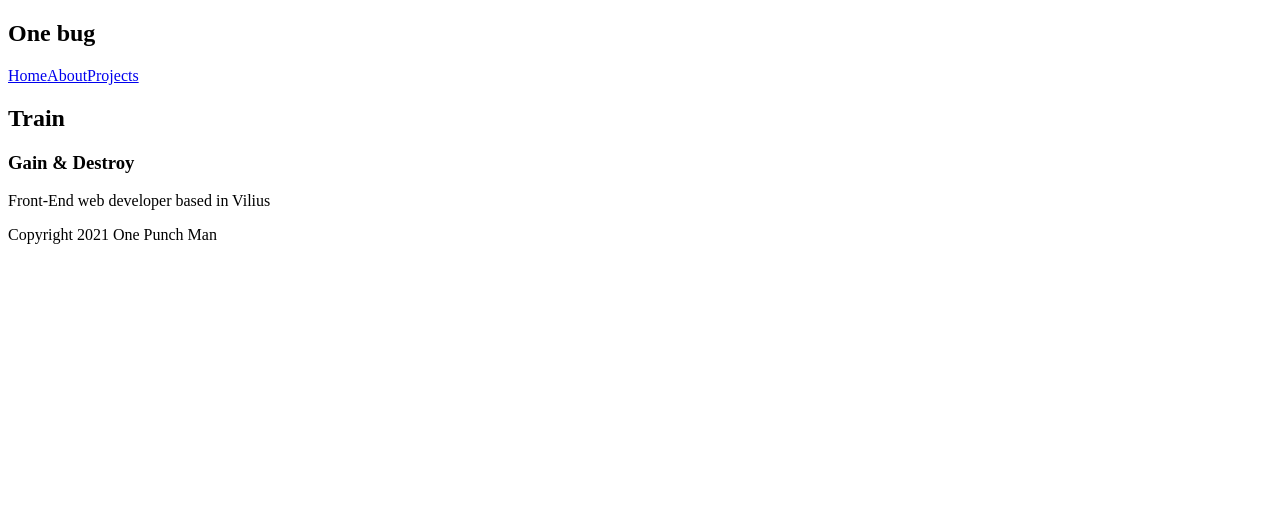
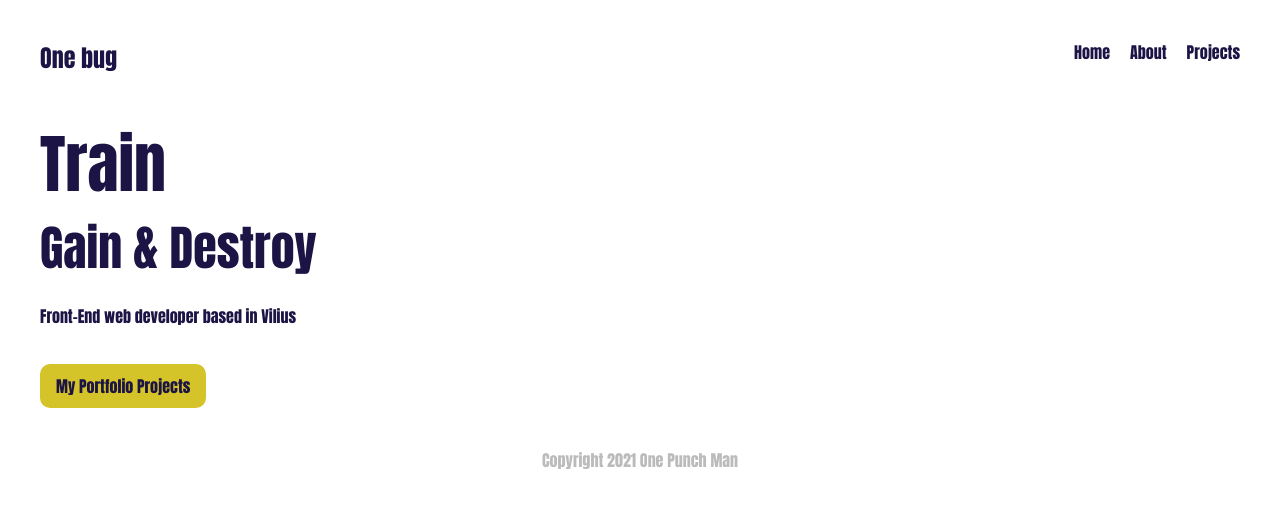
Before and after one commit to lipskij/gatsby-project, a Gatsby site: page / in a window 1280 px wide. Built offline with nearby package versions, Linux system fonts and the light colour scheme; Gatsby itself is replaced by a stand-in of ours.

Commit message:
Add styled modules

```diff
--- a/src/pages/index.js
+++ b/src/pages/index.js
@@ -1,14 +1,19 @@
+import { Link } from "gatsby"
 import React from "react"
 import Layout from "../components/Layout"
+import { header, btn } from "../styles/home.module.css"
 
 export default function Home() {
   return (
     <Layout>
-      <section>
+      <section className={header}>
         <div>
           <h2>Train</h2>
           <h3>Gain & Destroy</h3>
           <p>Front-End web developer based in Vilius</p>
+          <Link className={btn} to="/projects">
+            My Portfolio Projects
+          </Link>
         </div>
       </section>
     </Layout>
--- a/src/pages/projects/index.js
+++ b/src/pages/projects/index.js
@@ -1,11 +1,13 @@
 import React from "react"
 import Layout from "../../components/Layout"
+import {portfolio} from '../../styles/portfolio.module.css'
 
 export default function Projects() {
   return (
     <Layout>
-      <div>
+      <div className={portfolio}>
         <h2>Projects & websites i created.</h2>
+        <h3>Nothing because i'm a lazy fuck!</h3>
       </div>
     </Layout>
   )
--- /dev/null
+++ b/src/styles/global.css
@@ -0,0 +1,51 @@
+* {
+  margin: 0;
+  padding: 0;
+  text-decoration: none;
+  font-family: Impact, Haettenschweiler, 'Arial Narrow Bold', sans-serif;
+  color: rgb(27, 20, 68);
+}
+html,
+body {
+  min-height: 100%;
+}
+body {
+  /* background-image: url("/anime-stripes.png") ; */
+  background-repeat: no-repeat;
+  background-size: 100% 200%;
+  background-attachment: fixed;
+}
+p {
+  margin: 16px auto;
+  line-height: 1.5rem;
+}
+
+/* layout & nav */
+.layout {
+  max-width: 1200px;
+  margin: 0 auto;
+}
+nav {
+  display: grid;
+  grid-template-columns: 1fr 1fr;
+  margin: 40px auto;
+}
+nav .links {
+  display: inline-block;
+  text-align: right;
+}
+nav a {
+  display: inline-block;
+  margin-left: 20px;
+  font-weight: 400;
+  padding-bottom: 8px;
+  border-bottom: 3px solid transparent;
+}
+nav a:hover {
+  border-color: white;
+}
+footer p {
+  text-align: center;
+  color: #bbb;
+  margin: 40px auto;
+}
--- /dev/null
+++ b/src/styles/home.module.css
@@ -0,0 +1,22 @@
+.header {
+  display: grid;
+  grid-template-columns: 1fr 1fr;
+  grid-gap: 40px;
+  align-items: center;
+}
+.header h2 {
+  font-size: 4em;
+}
+.header h3 {
+  font-size: 3em;
+  font-weight: 400;
+  margin-bottom: 20px;
+}
+.btn {
+  display: inline-block;
+  background: #d4c329;
+  padding: 10px 16px;
+  border-radius: 10px;
+  margin-top: 20px;
+  font-weight: 500;
+}
```
Also changed, not shown: src/components/Layout.js (+3 -4 lines), src/styles/portfolio.module.css (added, +11 -0 lines), anime-stripes.png (added).
